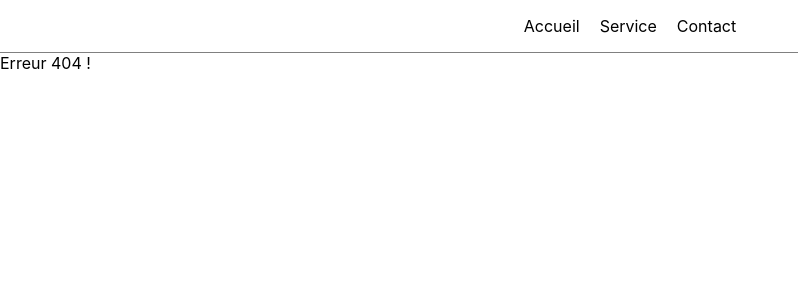
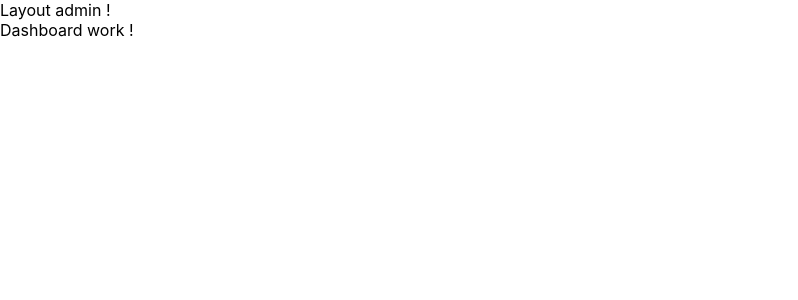
Before and after one commit to Elisee-des/React-Projet-Cocktail, a React (Create React App) app: page /admin/dashboard in a window 1280 px wide. Before the commit this address had no page. Shown: the top 300 px of the page, without its empty margins (0-798 px from the left). Built offline with nearby package versions, Linux system fonts and the light colour scheme.

Commit message:
Routage Admin

```diff
--- a/src/App.js
+++ b/src/App.js
@@ -1,13 +1,17 @@
 // import logo from '@/logo.svg';
 import '@/App.css';
-import { BrowserRouter } from 'react-router-dom';
+import { BrowserRouter, Route, Routes } from 'react-router-dom';
 import PublicRouter from './pages/Public/PublicRouter';
+import AdminRouter from './pages/Admin/AdminRouter';
 
 function App() {
   return (
     <div className="App">
       <BrowserRouter>
-        <PublicRouter />
+        <Routes>
+          <Route path='/*' element={ <PublicRouter />} />
+          <Route path='/admin/*' element={ <AdminRouter />} />
+        </Routes>
       </BrowserRouter>
 
     </div>
--- /dev/null
+++ b/src/pages/Admin/ALayout.js
@@ -0,0 +1,14 @@
+import React from 'react';
+import { Outlet } from 'react-router-dom';
+
+const ALayout = () => {
+    return (
+        <div className='ALayout'>
+            Layout admin !
+            <Outlet />
+
+        </div>
+    );
+};
+
+export default ALayout;
--- /dev/null
+++ b/src/pages/Admin/AdminRouter.js
@@ -0,0 +1,20 @@
+import React from 'react';
+import { Route, Routes } from 'react-router-dom';
+
+import { ALayout, Dashboard } from '@/pages/Admin';
+
+const AdminRouter = () => {
+    return (
+        <div>
+            <Routes>
+
+                <Route element={ <ALayout/> }>
+                    <Route path='dashboard' element={ <Dashboard/> } />
+                </Route>
+
+            </Routes>
+        </div>
+    );
+};
+
+export default AdminRouter;
--- /dev/null
+++ b/src/pages/Admin/Dashboard.js
@@ -0,0 +1,11 @@
+import React from 'react';
+
+const Dashboard = () => {
+    return (
+        <div className='Dashboard'>
+            Dashboard work !
+        </div>
+    );
+};
+
+export default Dashboard;
--- /dev/null
+++ b/src/pages/Admin/index.js
@@ -0,0 +1,2 @@
+export { default as ALayout } from './ALayout'
+export { default as Dashboard } from './Dashboard'
--- a/src/pages/Public/PublicRouter.js
+++ b/src/pages/Public/PublicRouter.js
@@ -1,7 +1,7 @@
 import React from 'react';
 import { Route, Routes } from 'react-router-dom';
 import { Layout, Home, Service, Contact } from '@/pages/Public';
-import Error from '@/_utiles/Error';
+import Error from '@/_utils/Error';
 
 const PublicRoute = () => {
     return (
```
Also changed, not shown: src/pages/Admin/Dashbord.js (deleted, +0 -11 lines), src/pages/Admin/Layout.js (deleted, +0 -11 lines), src/_utils/Error.js (renamed from src/_utiles/Error.js).
